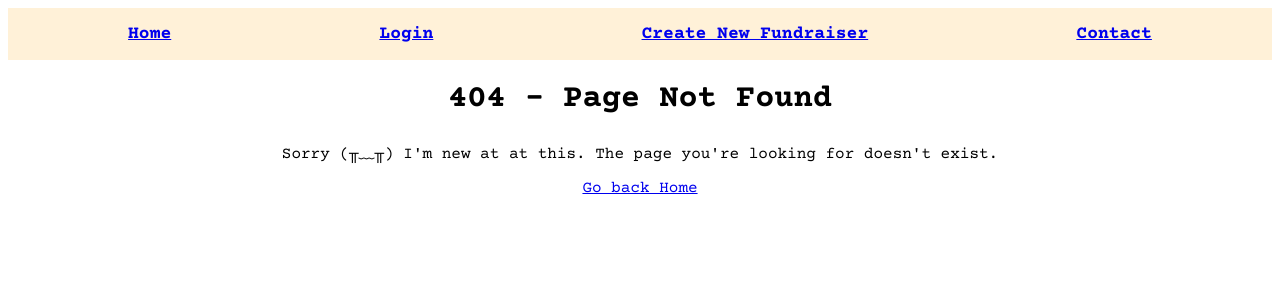
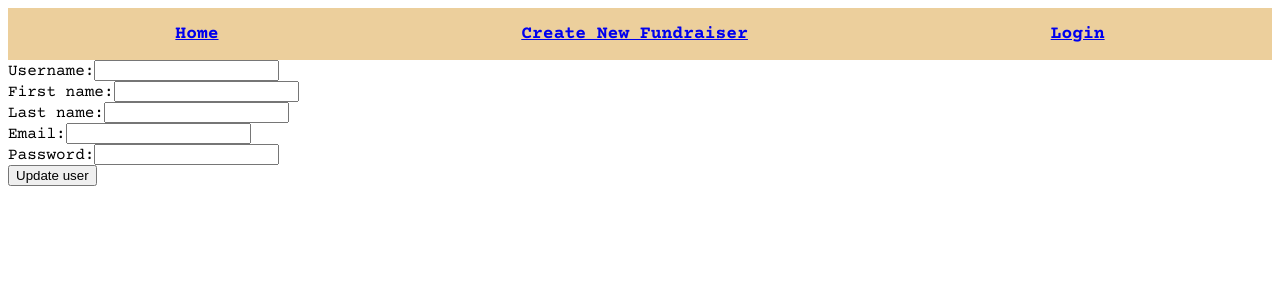
Before and after one commit to stephanite9/crowdfunding-frontend, a React (Vite) app: page /users/1/update in a window 1280 px wide. Before the commit this address had no page. Shown: the top 300 px of the page. Built offline with nearby package versions, Linux system fonts and the light colour scheme.

Commit message:
Added more CSS

```diff
--- /dev/null
+++ b/src/api/update-user.js
@@ -0,0 +1,32 @@
+async function putUpdateUser(userId, payload, token) {
+    const url = `${import.meta.env.VITE_API_URL}/users/${userId}`;
+
+    const headers = {
+        "Content-Type": "application/json",
+    };
+
+    if (token) {
+        headers["Authorization"] = `Token ${token}`;
+    }
+
+    const response = await fetch(url, {
+        method: "PUT", // We need to tell the server that we are sending JSON data so we set the Content-Type header to application/json
+        headers,
+        body: JSON.stringify(payload),
+    });
+
+    if (!response.ok) {
+        const fallbackError = `Error trying to create fundraiser`;
+
+        const data = await response.json().catch(() => {
+        throw new Error(fallbackError);
+    });
+
+    const errorMessage = data?.detail ?? fallbackError;
+    throw new Error(errorMessage);
+    }
+
+    return await response.json();
+}
+
+export default putUpdateUser;
--- a/src/components/AuthProvider.jsx
+++ b/src/components/AuthProvider.jsx
@@ -9,6 +9,7 @@ export const AuthProvider = (props) => {
     const [auth, setAuth] = useState({
     // Here we initialize the context with the token from local storage, this way if the user refreshes the page we can still have the token in memory.
         token: window.localStorage.getItem("token"),
+        username: window.localStorage.getItem("username"),
     });
 
     return (
--- a/src/components/FundraiserCard.css
+++ b/src/components/FundraiserCard.css
@@ -1,6 +1,6 @@
 .fundraiser-card {
     width: 100%;
-    border: 5px solid var(--highlight);
+    border: 8px solid var(--highlight);
     box-shadow: 0px 0px 5px gray;
     /* font-family: "Montserrat Alternates", sans-serif; */
     display: flex;
@@ -12,5 +12,5 @@
 .fundraiser-card img {
     width: 100%;
     height: 300px;
-    object-fit: cover;
+    object-fit: contain;
 }
--- a/src/components/LoginForm.jsx
+++ b/src/components/LoginForm.jsx
@@ -28,8 +28,10 @@ function LoginForm() {
                 credentials.password
             ).then((response) => {
                 window.localStorage.setItem("token", response.token);
+                window.localStorage.setItem("username", credentials.username);
                 setAuth({
                     token: response.token,
+                    username: credentials.username,
                 });
                 navigate("/");
             });
--- a/src/components/NavBar.jsx
+++ b/src/components/NavBar.jsx
@@ -13,15 +13,22 @@ function NavBar() {
     <div>
         <nav id="navbar">
         <Link to="/">Home</Link>
+
+        <Link to="/createfundraiser">Create New Fundraiser</Link>
+
         {auth.token ? (
-            <Link to="/" onClick={handleLogout}>
-                Log Out
-            </Link>
+            <>
+            <span className="navbar-user">
+                Logged in as: {auth.username || "User"}
+            </span>
+                <Link to="/" onClick={handleLogout}>
+                    Log Out
+                </Link>
+            </>
             ) : (
             <Link to="/login">Login</Link>
         )}
-        <Link to="/createfundraiser">Create New Fundraiser</Link>
-        <Link to="/contact">Contact</Link>
+
         </nav>
         <Outlet />
     </div>
--- a/src/components/CreateUserForm.jsx
+++ b/src/components/UpdateUserForm.jsx
@@ -1,10 +1,11 @@
-import { useState } from "react";
-import { useNavigate } from "react-router-dom";
-import postCreateUser from "../api/create-user.js";
+import { useState, useEffect } from "react";
+import { useNavigate, useParams } from "react-router-dom";
+import putUpdateUser from "../api/update-user.js";
 import { useAuth } from "../hooks/use-auth.js";
 
-function CreateUserForm() {
+function UpdateUserForm() {
     const navigate = useNavigate();
+    const { id } = useParams(); // get fundraiser id from URL
     const { auth } = useAuth();
 
     const [userform, setUserform] = useState({
@@ -43,44 +44,43 @@ function CreateUserForm() {
 
         setLoading(true);
                 try {
-            const created = await postCreateUser(newuserpayload);
-            // navigate to created fundraiser page or home
-            navigate(`/users/${created.id}`);
+                    const updated = await putUpdateUser(id, newuserpayload, auth?.token);
+                    navigate(`/users/${updated.id}`);
                 } catch (err) {
                     console.error(err);
-            setError(err?.message || "Failed to create user");
+                    setError(err?.message || "Failed to update user");
                 } finally {
                     setLoading(false);
                 }
             };
 
     return (
-    <form>
+    <form onSubmit={handleSubmit}>
         <div>
             <label htmlFor="username">Username:</label>
             <input
                 type="text"
                 id="username"
-                placeholder="Username"
+                value={userform.username}
                 onChange={handleChange}
                 required
             />
         </div>
         <div>
-            <label htmlFor="first-name">First name:</label>
+            <label htmlFor="first_name">First name:</label>
             <input
                 type="text"
-                id="first-name"
-                placeholder="First name"
+                id="first_name"
+                value={userform.first_name}
                 onChange={handleChange}
                 required
             />
         </div>
         <div>
-            <label htmlFor="last-name">Last name:</label>
+            <label htmlFor="last_name">Last name:</label>
             <input
-                id="last-name"
-                placeholder="Last name"
+                id="last_name"
+                value={userform.last_name}
                 onChange={handleChange}
                 required
             />
@@ -89,7 +89,7 @@ function CreateUserForm() {
             <label htmlFor="email">Email:</label>
             <input
                 id="email"
-                placeholder="Email"
+                value={userform.email}
                 onChange={handleChange}
                 required
             />
@@ -98,14 +98,18 @@ function CreateUserForm() {
             <label htmlFor="password">Password:</label>
             <input
                 id="password"
-                placeholder="Password"
+                value={userform.password}
                 onChange={handleChange}
                 required
             />
         </div>
-        <button type="submit" onClick={handleSubmit}>Create New User</button>
+        {error && <div className="error" role="alert">{error}</div>}
+
+            <button type="submit" disabled={loading}>
+                {loading ? "Updating..." : "Update user"}
+            </button>
         </form>
     );
 }
 
-export default CreateUserForm;
+export default UpdateUserForm;
--- a/src/main.jsx
+++ b/src/main.jsx
@@ -10,6 +10,7 @@ import LoginPage from './pages/LoginPage.jsx';
 import CreateUserPage from './pages/CreateUserPage.jsx';
 import UserPage from './pages/UserPage.jsx';
 import UpdateFundraiserPage from './pages/UpdateFundraiserPage.jsx';
+import UpdateUserPage from './pages/UpdateUserPage.jsx';
 import NotFoundPage from './pages/NotFoundPage.jsx';
 
 import NavBar from './components/NavBar.jsx';
@@ -28,6 +29,7 @@ const router = createBrowserRouter([
       {path: "/users/:id", element: <UserPage />},
       {path: "/fundraisers/:id", element: <FundraiserPage />},
       {path: "/fundraisers/:id/update", element: <UpdateFundraiserPage />},
+      {path: "/users/:id/update", element: <UpdateUserPage />},
       {path: "*", element: <NotFoundPage />}
       ]},
     ],
--- a/src/pages/FundraiserPage.jsx
+++ b/src/pages/FundraiserPage.jsx
@@ -37,7 +37,9 @@ function FundraiserPage() {
     return (
         <div>
             <h1 className="underline">{fundraiser.title}</h1>
-            <h3 className="text-center">Created by: {fundraiser.username} on {formatDate(fundraiser.date_created)}</h3>
+            <h3 className="text-center">
+                Created by: <Link to={`/users/${fundraiser.owner}`}>{fundraiser.username}</Link> on {formatDate(fundraiser.date_created)}
+            </h3>
             <h3 className="text-center">{fundraiser.description}</h3>
             <h3>-----</h3>
             <h3>Goal: ${Number(fundraiser.goal)}</h3>
@@ -49,7 +51,7 @@ function FundraiserPage() {
                 {fundraiser.pledges.map((pledgeData, key) => {
                     return (
                         <li key={key}>
-                            ${pledgeData.amount} from {pledgeData.username} - "{pledgeData.comment}"
+                            ${pledgeData.amount} from <Link to={`/users/${pledgeData.supporter}`}>{pledgeData.username}</Link> - "{pledgeData.comment}"
                         </li>
                     );
                 })}
--- /dev/null
+++ b/src/pages/UpdateUserPage.jsx
@@ -0,0 +1,7 @@
+import UpdateUserForm from "../components/UpdateUserForm";
+
+function UpdateUserPage() {
+    return <UpdateUserForm />;
+}
+
+export default UpdateUserPage;
--- a/src/pages/UserPage.jsx
+++ b/src/pages/UserPage.jsx
@@ -1,12 +1,12 @@
-import {useParams} from "react-router-dom";
-import useFundraiser from "../hooks/use-fundraiser";
+import {Link, Outlet, useParams} from "react-router-dom";
+import useUser from "../hooks/use-user";
 
-function FundraiserPage() {
+function UserPage() {
     // Here we use a hook that comes for free in react router called `useParams` to get the id from the URL so that we can pass it to our useFundraiser hook.
     const { id } = useParams();
 
-    // useFundraiser returns three pieces of info, so we need to grab them all here
-    const { fundraiser, isLoading, error } = useFundraiser(id);
+    // useUser returns three pieces of info, so we need to grab them all here
+    const { user, isLoading, error } = useUser(id);
 
     if (isLoading) {
         return (<p>loading...</p>)
@@ -29,25 +29,17 @@ function FundraiserPage() {
 
     return (
         <div>
-            <h2>{fundraiser.title}</h2>
-            <h3>{fundraiser.description}</h3>
-            <h3>Goal: ${Number(fundraiser.goal)}</h3>
-            <h3>Production location: {fundraiser.location}</h3>
-            <h3>Media type: {fundraiser.media}</h3>
-            <h3>Created on: {formatDate(fundraiser.date_created)}</h3>
-            <h3>Status: {fundraiser?.is_open ? "Open for pledges!" : "Funding closed"}</h3>
-            <h3>Pledges:</h3>
-            <ul>
-                {fundraiser.pledges.map((pledgeData, key) => {
-                    return (
-                        <li key={key}>
-                            ${pledgeData.amount} from {pledgeData.supporter}
-                        </li>
-                    );
-                })}
-            </ul>
+            <h2>{user.username}</h2>
+            <h2>Date joined: {formatDate(user.date_joined)}</h2>
+
+        <div className="update-user-button">
+                <Link to="update">
+                    <button>Update user</button>
+                </Link>
+                <Outlet />
+            </div>
         </div>
     );
 }
 
-export default FundraiserPage;
+export default UserPage;
--- a/styles.css
+++ b/styles.css
@@ -4,9 +4,9 @@
 /* Base HTML Styles */
 
 :root {
-    --brand:  #fff1d8;
+    --brand:  #eccf9c;
     --action: #eeeee7;
-    --highlight: #D1BF6F;
+    --highlight: #e6d9a2;
     --white: #ffffff;
     --base-light: #f1f1ed;
     --base-dark: #212D31;
@@ -27,6 +27,12 @@
     align-items: center;
     padding: var(--padding-medium);
     background-color: var(--brand);
+}
+
+.navbar-user {
+    color: var(--base-dark);
+    font-size: 0.9rem;
+    margin-right: 1rem;
 }
 
 .underline {
```
Lines whose indentation alone changed are shown as unchanged.
